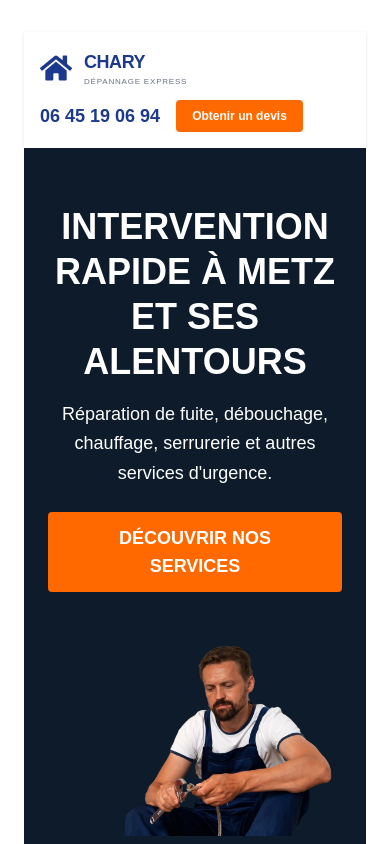
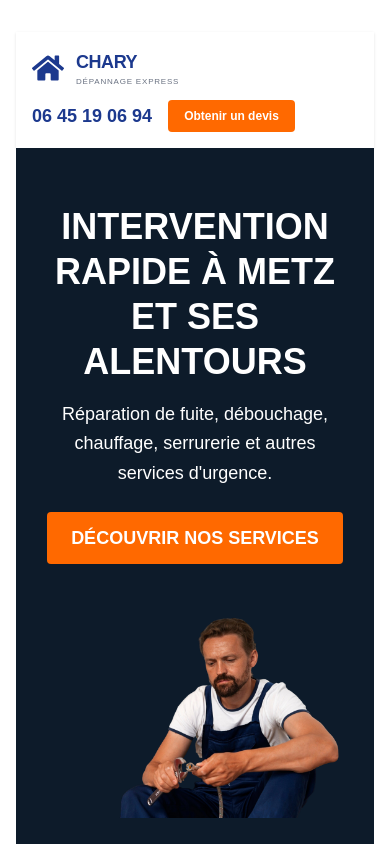
Before and after one commit to mikaelvery/chary-depannage-website, a Next.js app: page / in a window 390 px wide. Shown: the top 844 px of the page. Built offline with nearby package versions, Linux system fonts and the light colour scheme.

Commit message:
modify responsive

```diff
--- a/src/app/_components/Header.tsx
+++ b/src/app/_components/Header.tsx
@@ -3,7 +3,7 @@
 export default function Header() {
   return (
     <header className="bg-white w-full shadow">
-      <div className="max-w-6xl mx-auto flex flex-wrap justify-between items-center px-4 py-4 md:px-6">
+      <div className="w-full sm:max-w-6xl mx-auto flex flex-wrap justify-between items-center px-4 py-4 md:px-6">
         {/* Logo + Nom */}
         <div className="flex items-center gap-3 mb-3 md:mb-0 flex-shrink-0">
           <FaHome className="h-8 w-8 md:h-10 md:w-10 text-blue-900" />
--- a/src/app/page.tsx
+++ b/src/app/page.tsx
@@ -4,7 +4,7 @@
   return (
     <>
       <div className="bg-white">
-        <main className="max-w-6xl mx-auto px-6 py-8">
+        <main className="w-full sm:max-w-6xl mx-auto px-4 sm:px-6 py-8">
           <Header />
           {/* HERO */}
           <section className="bg-[#0D1B2A] text-white py-14 px-6">
```
